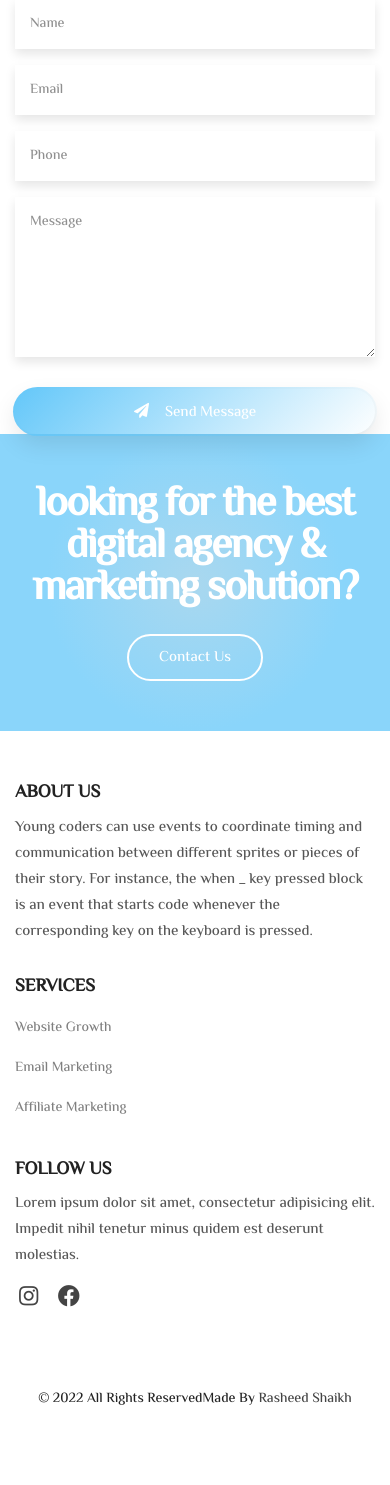
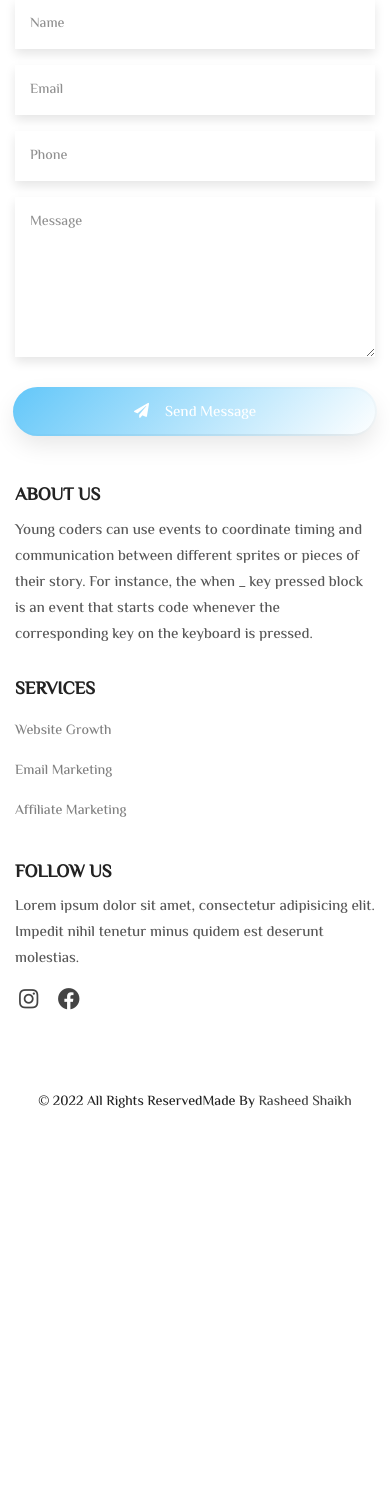
Before and after one commit to Rasheedfoundation2/rasheedfoundation, a PHP site: page /vogue/portfolio in a window 390 px wide. Shown: the part 4685-6170 px from the top of the page. After the commit the page ends 5793 px from the top, so only its background shows below. Run offline with PHP 8.4, Linux system fonts and the light colour scheme; data comes from the database, SQL or seed files in the repository; some libraries are stand-ins or nearby versions.

Commit message:
finishing in all pages

```diff
--- a/about.php
+++ b/about.php
@@ -23,7 +23,7 @@
         <!-- ***** Breadcrumb Area End ***** -->
 
         <!-- ***** About Area Start ***** -->
-        <section class="section about-area ptb_100">
+        <!-- <section class="section about-area ptb_100">
             <div class="container">
             <div class="row">
                 <div class="col-sm-4">
@@ -66,7 +66,7 @@
 
             </div>
             </div>
-        </section>
+        </section> -->
         <section class="section about-area ptb_100">
             <div class="container">
                 <div class="row justify-content-between align-items-center">
--- a/assets/css/style.css
+++ b/assets/css/style.css
@@ -735,7 +735,7 @@ img {
 }
 .services-image{
     background: rgba(245, 242, 242, 0) url("../img/bg/services.jpg") no-repeat fixed center center / cover !important;
-} */
+}
 /* .breadcrumb-area {
     background: rgba(245, 242, 242, 0) url("../img/bg/contactusbg.jpg") no-repeat fixed center center / cover;
 }  */
--- a/index.php
+++ b/index.php
@@ -19,7 +19,7 @@
                     <!-- Buttons -->
                     <div class="button-group">
                         <!-- <a href="#" class="btn btn-bordered-white">Start a Project</a> -->
-                        <a href="#" class="btn btn-bordered-white d-none d-sm-inline-block">Contact Us</a>
+                        <a href="contact.php" class="btn btn-bordered-white d-none d-sm-inline-block">Contact Us</a>
                     </div>
                 </div>
             </div>
--- a/portdetail.php
+++ b/portdetail.php
@@ -3,6 +3,7 @@ include "header.php";
 $todo= mysqli_real_escape_string($con,$_GET["id"]);
 ?>
         <!-- ***** Breadcrumb Area Start ***** -->
+        <div class="services-image">
         <section class="section breadcrumb-area overlay-dark d-flex align-items-center">
             <div class="container">
                 <div class="row">
@@ -15,6 +16,7 @@ $todo= mysqli_real_escape_string($con,$_GET["id"]);
                 </div>
             </div>
         </section>
+        </div>
         <!-- ***** Breadcrumb Area End ***** -->
 
 
--- a/portfolio.php
+++ b/portfolio.php
@@ -325,21 +325,5 @@ print "
              </div>
         <!--====== Contact Area End ======-->
 
-        <!--====== Call To Action Area Start ======-->
-        <section class="section cta-area bg-overlay ptb_100">
-            <div class="container">
-                <div class="row justify-content-center">
-                    <div class="col-12 col-lg-10">
-                        <!-- Section Heading -->
-                        <div class="section-heading text-center m-0">
-                            <h2 class="text-white"><?php print $enquiry_title; ?></h2>
-                            <p class="text-white d-none d-sm-block mt-4"><?php print $enquiry_text; ?></p>
-                            <a href="contact" class="btn btn-bordered-white mt-4">Contact Us</a>
-                        </div>
-                    </div>
-                </div>
-            </div>
-        </section>
-        <!--====== Call To Action Area End ======-->
 
       <?php include "footer.php"; ?>
--- a/services.php
+++ b/services.php
@@ -15,7 +15,7 @@
             </div>
         </section>
                             </div>
-       <centre>
+       <div style= "width: 1000px; margin: 20px auto; " >
         Rasheed Foundation is a visionary organization that is committed to improving the lives of children and their families.
             At Rasheed Foundation, we strongly believe that sustainable change can only be achieved if members of the civil society actively participate in the development process.
             That's why we invite and encourage individuals to volunteer with us and become an integral part of our organization.
@@ -26,7 +26,7 @@
              By volunteering with Rasheed Foundation, you will have the opportunity to serve others, make a difference, and spread smiles.
              So, join us in our journey towards creating a better future for children and their families.
              Volunteer with Rasheed Foundation and be the change you wish to see in the world.
-            </centre>
+            </div>
         <!-- ** Breadcrumb Area End ** -->
 
         <h1><center> RECENT ACTIVITIES</center></h1>
```
Also changed, not shown: servicedetail.php (+3 -6 lines).
